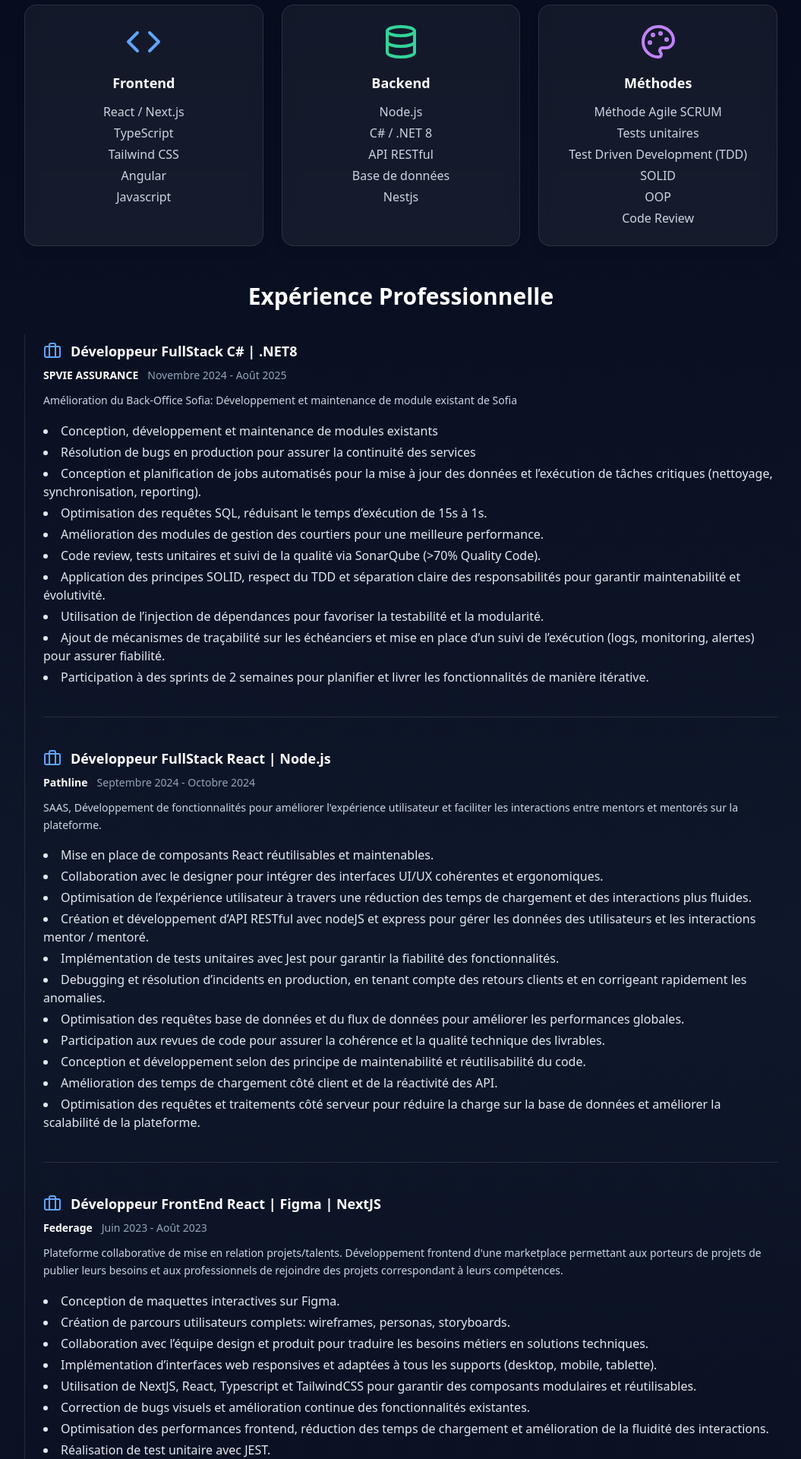
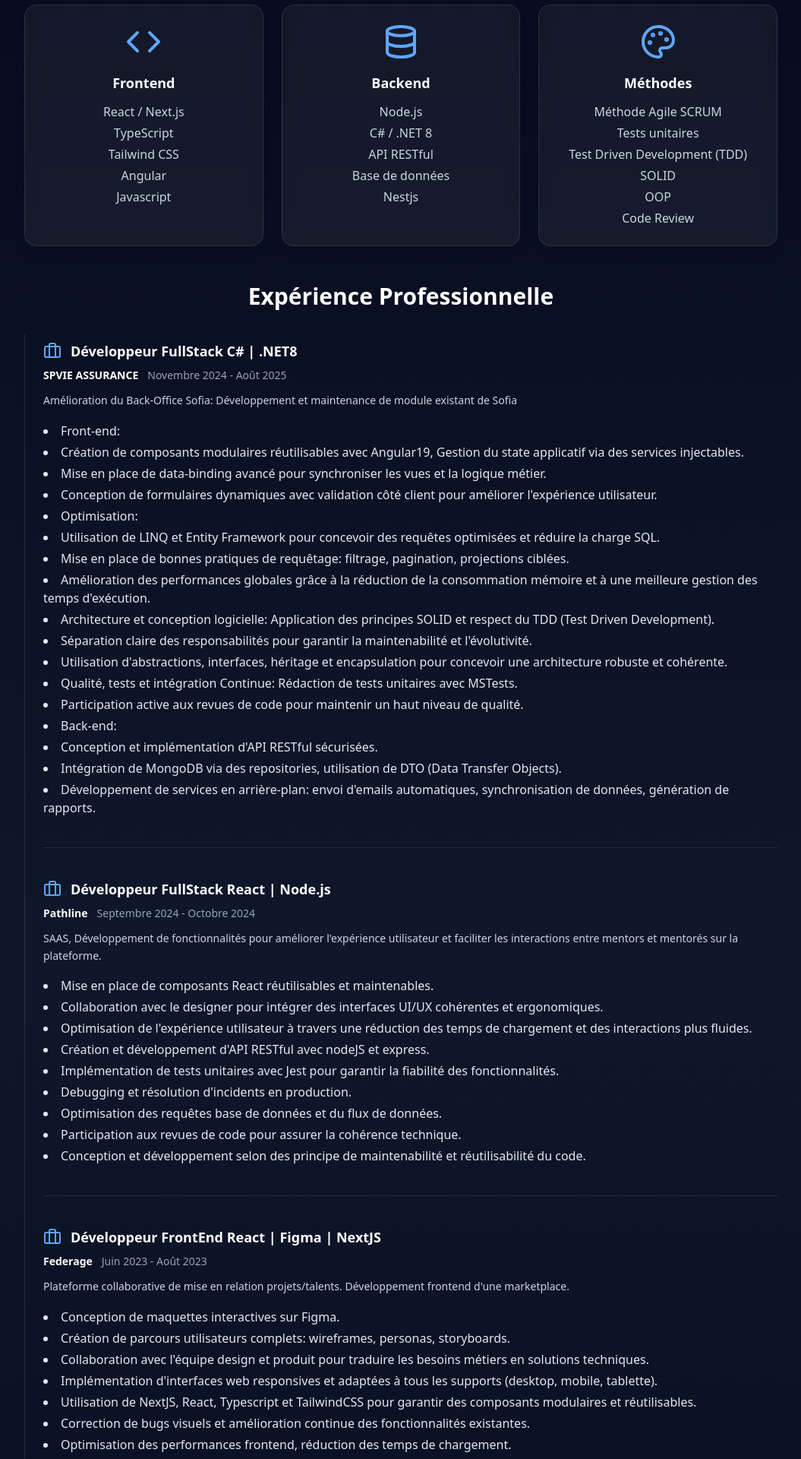
Before and after one commit to stevenzab/portfolio, a Next.js app: page / in a window 1280 px wide. Shown: the part 800-2720 px from the top of the page at 76% size, without its empty margins (112-1167 px from the left). Built offline with nearby package versions, Linux system fonts and the light colour scheme.

Commit message:
[ADD] enhance HomePage with skills, experiences, and projects sections

```diff
--- a/pages/index.tsx
+++ b/pages/index.tsx
@@ -3,6 +3,117 @@ import Link from "next/link";
 import Head from "next/head";
 
 const HomePage = () => {
+
+  const skills = [
+    {
+      icon: Code,
+      title: "Frontend",
+      items: ["React / Next.js", "TypeScript", "Tailwind CSS", "Angular", "Javascript"]
+    },
+    {
+      icon: Database,
+      title: "Backend",
+      items: ["Node.js", "C# / .NET 8", "API RESTful", "Base de données", "Nestjs"]
+    },
+    {
+      icon: Palette,
+      title: "Méthodes",
+      items: ["Méthode Agile SCRUM", "Tests unitaires", "Test Driven Development (TDD)", "SOLID", "OOP", "Code Review"]
+    }
+  ];
+
+  const experiences = [
+    {
+      title: "Développeur FullStack C# | .NET8",
+      company: "SPVIE ASSURANCE",
+      period: "Novembre 2024 - Août 2025",
+      description: "Amélioration du Back-Office Sofia: Développement et maintenance de module existant de Sofia",
+      details: [
+        "Front-end:",
+        "Création de composants modulaires réutilisables avec Angular19, Gestion du state applicatif via des services injectables.",
+        "Mise en place de data-binding avancé pour synchroniser les vues et la logique métier.",
+        "Conception de formulaires dynamiques avec validation côté client pour améliorer l'expérience utilisateur.",
+        "Optimisation:",
+        "Utilisation de LINQ et Entity Framework pour concevoir des requêtes optimisées et réduire la charge SQL.",
+        "Mise en place de bonnes pratiques de requêtage: filtrage, pagination, projections ciblées.",
+        "Amélioration des performances globales grâce à la réduction de la consommation mémoire et à une meilleure gestion des temps d'exécution.",
+        "Architecture et conception logicielle: Application des principes SOLID et respect du TDD (Test Driven Development).",
+        "Séparation claire des responsabilités pour garantir la maintenabilité et l'évolutivité.",
+        "Utilisation d'abstractions, interfaces, héritage et encapsulation pour concevoir une architecture robuste et cohérente.",
+        "Qualité, tests et intégration Continue: Rédaction de tests unitaires avec MSTests.",
+        "Participation active aux revues de code pour maintenir un haut niveau de qualité.",
+        "Back-end:",
+        "Conception et implémentation d'API RESTful sécurisées.",
+        "Intégration de MongoDB via des repositories, utilisation de DTO (Data Transfer Objects).",
+        "Développement de services en arrière-plan: envoi d'emails automatiques, synchronisation de données, génération de rapports."
+      ]
+    },
+    {
+      title: "Développeur FullStack React | Node.js",
+      company: "Pathline",
+      period: "Septembre 2024 - Octobre 2024",
+      description: "SAAS, Développement de fonctionnalités pour améliorer l'expérience utilisateur et faciliter les interactions entre mentors et mentorés sur la plateforme.",
+      details: [
+        "Mise en place de composants React réutilisables et maintenables.",
+        "Collaboration avec le designer pour intégrer des interfaces UI/UX cohérentes et ergonomiques.",
+        "Optimisation de l'expérience utilisateur à travers une réduction des temps de chargement et des interactions plus fluides.",
+        "Création et développement d'API RESTful avec nodeJS et express.",
+        "Implémentation de tests unitaires avec Jest pour garantir la fiabilité des fonctionnalités.",
+        "Debugging et résolution d'incidents en production.",
+        "Optimisation des requêtes base de données et du flux de données.",
+        "Participation aux revues de code pour assurer la cohérence technique.",
+        "Conception et développement selon des principe de maintenabilité et réutilisabilité du code."
+      ]
+    },
+    {
+      title: "Développeur FrontEnd React | Figma | NextJS",
+      company: "Federage",
+      period: "Juin 2023 - Août 2023",
+      description: "Plateforme collaborative de mise en relation projets/talents. Développement frontend d'une marketplace.",
+      details: [
+        "Conception de maquettes interactives sur Figma.",
+        "Création de parcours utilisateurs complets: wireframes, personas, storyboards.",
+        "Collaboration avec l'équipe design et produit pour traduire les besoins métiers en solutions techniques.",
+        "Implémentation d'interfaces web responsives et adaptées à tous les supports (desktop, mobile, tablette).",
+        "Utilisation de NextJS, React, Typescript et TailwindCSS pour garantir des composants modulaires et réutilisables.",
+        "Correction de bugs visuels et amélioration continue des fonctionnalités existantes.",
+        "Optimisation des performances frontend, réduction des temps de chargement.",
+        "Réalisation de test unitaire avec JEST.",
+        "Implémentation de routes RESTful avec Drupal."
+      ]
+    },
+    {
+      title: "Développeur FullStack C# | ASP.NET MVC",
+      company: "SPVIE ASSURANCE",
+      period: "Août 2021 - Décembre 2021",
+      description: "Outil d'analyse des contributions développeurs, développement d'une application interne.",
+      details: [
+        "Refactorisation: simplification et optimisation du code.",
+        "Développement de nouvelles fonctionnalités pour améliorer l'expérience utilisateur.",
+        "Documentation: création de documents techniques pour faciliter la maintenance.",
+        "Linq: utilisation de Linq pour simplifier les requêtes de données.",
+        "Réalisation de tests unitaires avec MSTest pour assurer la fiabilité du code."
+      ]
+    }
+  ];
+
+  const projects = [
+    {
+      title: "Portfolio Personnel",
+      description: "Site vitrine développé avec Next.js et Tailwind CSS",
+      gradient: "from-blue-500 to-purple-600",
+      icon: Code,
+      tags: ["Next.js", "TypeScript", "Tailwind", "React"]
+    },
+    {
+      title: "Application Web SPVIE ASSURANCE (SOFIA)",
+      description: "Développement d'APIs RESTful en méthode Agile",
+      gradient: "from-green-500 to-teal-600",
+      icon: Database,
+      tags: ["C#", ".NET 8", "API REST", "Angular", "MongoDB", "Typescript", "SQL", "OOP"]
+    }
+  ];
+
   return (
     <>
       <Head>
@@ -13,7 +124,7 @@ const HomePage = () => {
 
         {/* Open Graph / Facebook */}
         <meta property="og:type" content="website" />
-        <meta property="og:url" content="https://portfolio-uk7m-stevenzabs-projects.vercel.app/" />
+        <meta property="og:url" content="https://stevenzab.com" />
         <meta property="og:title" content="Steven ZABANDITH - Développeur FullStack" />
         <meta property="og:description" content="Développeur FullStack spécialisé en React, Next.js, TypeScript et .NET 8" />
 
@@ -22,7 +133,7 @@ const HomePage = () => {
         <meta name="twitter:title" content="Steven ZABANDITH - Développeur FullStack" />
         <meta name="twitter:description" content="Développeur FullStack spécialisé en React, Next.js et .NET" />
 
-        <link rel="canonical" href="https://portfolio-uk7m-stevenzabs-projects.vercel.app/" />
+        <link rel="canonical" href="https://stevenzab.com" />
 
         {/* Schema.org JSON-LD */}
         <script
@@ -33,7 +144,7 @@ const HomePage = () => {
               "@type": "Person",
               "name": "Steven ZABANDITH",
               "jobTitle": "Développeur FullStack",
-              "url": "https://portfolio-uk7m-stevenzabs-projects.vercel.app",
+              "url": "https://stevenzab.com",
               "sameAs": [
                 "https://github.com/stevenzab",
                 "https://www.linkedin.com/in/stevenzab/"
@@ -95,212 +206,71 @@ const HomePage = () => {
       <section className="mb-12">
         <h2 className="text-3xl font-bold mb-8 text-center text-white">Mes Compétences</h2>
         <div className="grid grid-cols-1 md:grid-cols-3 gap-6">
-          <div className="rounded-2xl p-6 text-center bg-white/5 backdrop-blur border border-white/10 shadow-lg hover:shadow-xl transition transform-gpu hover:-translate-y-1 hover:scale-[1.01]">
-            <Code className="w-12 h-12 text-blue-400 mx-auto mb-4" />
-            <h3 className="font-bold text-lg mb-3 text-white">Frontend</h3>
+          {skills.map((skill) => {
+            const Icon = skill.icon;
+            return (
+              <div key={skill.title} className="rounded-2xl p-6 text-center bg-white/5 backdrop-blur border border-white/10 shadow-lg hover:shadow-xl transition transform-gpu hover:-translate-y-1 hover:scale-[1.01]">
+                <Icon className="w-12 h-12 text-blue-400 mx-auto mb-4" />
+                <h3 className="font-bold text-lg mb-3 text-white">{skill.title}</h3>
                 <ul className="text-slate-300 space-y-1">
-              <li>React / Next.js</li>
-              <li>TypeScript</li>
-              <li>Tailwind CSS</li>
-              <li>Angular</li>
-              <li>Javascript</li>
+                  {skill.items.map((item) => (
+                    <li key={item}>{item}</li>
+                  ))}
                 </ul>
               </div>
-          <div className="rounded-2xl p-6 text-center bg-white/5 backdrop-blur border border-white/10 shadow-lg hover:shadow-xl transition transform-gpu hover:-translate-y-1 hover:scale-[1.01]">
-            <Database className="w-12 h-12 text-emerald-400 mx-auto mb-4" />
-            <h3 className="font-bold text-lg mb-3 text-white">Backend</h3>
-            <ul className="text-slate-300 space-y-1">
-              <li>Node.js</li>
-              <li>C# / .NET 8</li>
-              <li>API RESTful</li>
-              <li>Base de données</li>
-              <li>Nestjs</li>
-            </ul>
-          </div>
-          <div className="rounded-2xl p-6 text-center bg-white/5 backdrop-blur border border-white/10 shadow-lg hover:shadow-xl transition transform-gpu hover:-translate-y-1 hover:scale-[1.01]">
-            <Palette className="w-12 h-12 text-purple-400 mx-auto mb-4" />
-            <h3 className="font-bold text-lg mb-3 text-white">Méthodes</h3>
-            <ul className="text-slate-300 space-y-1">
-              <li>Méthode Agile SCRUM</li>
-              <li>Tests unitaires</li>
-              <li>Test Driven Development (TDD)</li>
-              <li>SOLID</li>
-              <li>OOP</li>
-              <li>Code Review</li>
-            </ul>
-          </div>
+            );
+          })}
         </div>
       </section>
       {/* Expérience Professionnelle */}
       <section className="mb-12">
         <h2 className="text-3xl font-bold mb-8 text-center text-white">Expérience Professionnelle</h2>
         <div className="relative pl-6 border-l border-white/10 space-y-8">
-          <div className="relative pb-8 border-b border-white/10">
+          {experiences.map((exp, index) => (
+            <div key={index} className={`relative pb-8 ${index !== experiences.length - 1 ? 'border-b border-white/10' : ''}`}>
               <div className="py-2">
                 <div className="flex items-center gap-3 mb-2">
                   <Briefcase className="w-6 h-6 text-blue-400" />
-                <h3 className="font-bold text-lg text-white">
-                  Développeur FullStack C# | .NET8
-                </h3>
+                  <h3 className="font-bold text-lg text-white">{exp.title}</h3>
                 </div>
                 <div className="mb-3 flex flex-wrap items-center gap-3 text-sm">
-                <span className="text-white font-semibold">SPVIE ASSURANCE</span>
-                <span className="text-slate-400">Novembre 2024 - Août 2025</span>
+                  <span className="text-white font-semibold">{exp.company}</span>
+                  <span className="text-slate-400">{exp.period}</span>
                 </div>
-              <p className="text-slate-300 text-sm mb-4 leading-relaxed">
-                Amélioration du Back-Office Sofia: Développement et maintenance de module existant de Sofia
-              </p>
+                <p className="text-slate-300 text-sm mb-4 leading-relaxed">{exp.description}</p>
                 <ul className="list-disc list-inside text-slate-200 mt-3 space-y-1">
-                <li>Conception, développement et maintenance de modules existants</li>
-                <li>Résolution de bugs en production pour assurer la continuité des services</li>
-                <li>Conception et planification de jobs automatisés pour la mise à jour des données et l’exécution de tâches critiques (nettoyage, synchronisation, reporting).</li>
-                <li>Optimisation des requêtes SQL, réduisant le temps d’exécution de 15s à 1s.</li>
-                <li>Amélioration des modules de gestion des courtiers pour une meilleure performance.</li>
-                <li>Code review, tests unitaires et suivi de la qualité via SonarQube (&gt;70% Quality Code).</li>
-                <li>Application des principes SOLID, respect du TDD et séparation claire des responsabilités pour garantir maintenabilité et évolutivité.</li>
-                <li>Utilisation de l’injection de dépendances pour favoriser la testabilité et la modularité.</li>
-                <li>Ajout de mécanismes de traçabilité sur les échéanciers et mise en place d’un suivi de l’exécution (logs, monitoring, alertes) pour assurer fiabilité.</li>
-                <li>Participation à des sprints de 2 semaines pour planifier et livrer les fonctionnalités de manière itérative.</li>
+                  {exp.details.map((detail, idx) => (
+                    <li key={idx}>{detail}</li>
+                  ))}
                 </ul>
               </div>
             </div>
-
-          <div className="relative pb-8 border-b border-white/10">
-            <div className="py-2">
-              <div className="flex items-center gap-3 mb-2">
-                <Briefcase className="w-6 h-6 text-blue-400" />
-                <h3 className="font-bold text-lg text-white">
-                  Développeur FullStack React | Node.js
-                </h3>
-              </div>
-              <div className="mb-3 flex flex-wrap items-center gap-3 text-sm">
-                <span className="text-white font-semibold">Pathline</span>
-                <span className="text-slate-400">Septembre 2024 - Octobre 2024</span>
-              </div>
-              <p className="text-slate-300 text-sm mb-4 leading-relaxed">
-                SAAS, Développement de fonctionnalités pour améliorer l'expérience utilisateur et faciliter les interactions entre mentors et mentorés sur la plateforme.
-              </p>
-              <ul className="list-disc list-inside text-slate-200 mt-3 space-y-1">
-                <li>Mise en place de composants React réutilisables et maintenables.</li>
-                <li>Collaboration avec le designer pour intégrer des interfaces UI/UX cohérentes et ergonomiques.</li>
-                <li>Optimisation de l’expérience utilisateur à travers une réduction des temps de chargement et des interactions plus fluides.</li>
-                <li>Création et développement d’API RESTful avec nodeJS et express pour gérer les données des utilisateurs et les interactions mentor / mentoré.</li>
-                <li>Implémentation de tests unitaires avec Jest pour garantir la fiabilité des fonctionnalités.</li>
-                <li>Debugging et résolution d’incidents en production, en tenant compte des retours clients et en corrigeant rapidement les anomalies.</li>
-                <li>Optimisation des requêtes base de données et du flux de données pour améliorer les performances globales.</li>
-                <li>Participation aux revues de code pour assurer la cohérence et la qualité technique des livrables.</li>
-                <li>Conception et développement selon des principe de maintenabilité et réutilisabilité du code.</li>
-                <li>Amélioration des temps de chargement côté client et de la réactivité des API.</li>
-                <li>Optimisation des requêtes et traitements côté serveur pour réduire la charge sur la base de données et améliorer la scalabilité de la plateforme.</li>
-              </ul>
-            </div>
-          </div>
-
-          <div className="relative pb-8 border-b border-white/10">
-            <div className="py-2">
-              <div className="flex items-center gap-3 mb-2">
-                <Briefcase className="w-6 h-6 text-blue-400" />
-                <h3 className="font-bold text-lg text-white">
-                  Développeur FrontEnd React | Figma | NextJS
-                </h3>
-              </div>
-              <div className="mb-3 flex flex-wrap items-center gap-3 text-sm">
-                <span className="text-white font-semibold">Federage</span>
-                <span className="text-slate-400">Juin 2023 - Août 2023</span>
-              </div>
-
-              <p className="text-slate-300 text-sm mb-4 leading-relaxed">
-                Plateforme collaborative de mise en relation projets/talents. Développement frontend d'une
-                marketplace permettant aux porteurs de projets de publier leurs besoins et aux professionnels
-                de rejoindre des projets correspondant à leurs compétences.
-              </p>
-              <ul className="list-disc list-inside text-slate-200 mt-3 space-y-1">
-                <li>Conception de maquettes interactives sur Figma.</li>
-                <li>Création de parcours utilisateurs complets: wireframes, personas, storyboards.</li>
-                <li>Collaboration avec l’équipe design et produit pour traduire les besoins métiers en solutions techniques.</li>
-                <li>Implémentation d’interfaces web responsives et adaptées à tous les supports (desktop, mobile, tablette).</li>
-                <li>Utilisation de NextJS, React, Typescript et TailwindCSS pour garantir des composants modulaires et réutilisables.</li>
-                <li>Correction de bugs visuels et amélioration continue des fonctionnalités existantes.</li>
-                <li>Optimisation des performances frontend, réduction des temps de chargement et amélioration de la fluidité des interactions.</li>
-                <li>Réalisation de test unitaire avec JEST.</li>
-                <li>Implémentation de routes RESTful avec Drupal.</li>
-              </ul>
-            </div>
-          </div>
-
-          <div className="relative">
-            <div className="py-2">
-              <div className="flex items-center gap-3 mb-2">
-                <Briefcase className="w-6 h-6 text-blue-400" />
-                <h3 className="font-bold text-lg text-white">
-                  Développeur FullStack C# | ASP.NET MVC
-                </h3>
-              </div>
-              <div className="mb-3 flex flex-wrap items-center gap-3 text-sm">
-                <span className="text-white font-semibold">SPVIE ASSURANCE</span>
-                <span className="text-slate-400">Août 2021 - Décembre 2021</span>
-              </div>
-              <p className="text-slate-300 text-sm mb-4 leading-relaxed">
-                Outil d'analyse des contributions développeurs, développement d'une application interne permettant de visualiser et analyser l'activité de développement des équipes IT via les métriques de pull requests par repository et par développeur.
-                Refactorer le code et réaliser des tests unitaires
-              </p>
-              <ul className="list-disc list-inside text-slate-200 mt-3 space-y-1">
-                <li>Refactorisation: simplification et optimisation du code.</li>
-                <li>Développement de nouvelles fonctionnalités pour améliorer l'expérience utilisateur.</li>
-                <li>Documentation: création de documents techniques pour faciliter la maintenance.</li>
-                <li>Linq: utilisation de Linq pour simplifier les requêtes de données.</li>
-                <li>Réalisation de tests unitaires avec MSTest pour assurer la fiabilité du code.</li>
-              </ul>
-            </div>
-          </div>
+          ))}
         </div>
       </section>
       {/* Projets */}
       <section className="mb-12">
         <h2 className="text-3xl font-bold mb-8 text-center text-white">Projets Récents</h2>
         <div className="grid grid-cols-1 md:grid-cols-2 gap-6">
-          <div className="rounded-2xl overflow-hidden border border-white/10 bg-white/5 backdrop-blur shadow-lg hover:shadow-xl transition transform-gpu hover:-translate-y-1">
-            <div className="bg-gradient-to-r from-blue-500 to-purple-600 h-48 flex items-center justify-center">
-              <Code className="w-16 h-16 text-white" />
+          {projects.map((project, index) => {
+            const Icon = project.icon;
+            return (
+              <div key={index} className="rounded-2xl overflow-hidden border border-white/10 bg-white/5 backdrop-blur shadow-lg hover:shadow-xl transition transform-gpu hover:-translate-y-1">
+                <div className={`bg-gradient-to-r ${project.gradient} h-48 flex items-center justify-center`}>
+                  <Icon className="w-16 h-16 text-white" />
                 </div>
                 <div className="p-6">
-              <h3 className="font-bold text-xl mb-2 text-white">Portfolio Personnel</h3>
-              <p className="text-slate-300 mb-4">Site vitrine développé avec Next.js et Tailwind CSS</p>
+                  <h3 className="font-bold text-xl mb-2 text-white">{project.title}</h3>
+                  <p className="text-slate-300 mb-4">{project.description}</p>
                   <div className="flex flex-wrap gap-2 mb-4">
-                <span className="bg-blue-500/20 text-blue-200 px-3 py-1 rounded-full text-sm">Next.js</span>
-                <span className="bg-emerald-500/20 text-emerald-200 px-3 py-1 rounded-full text-sm">TypeScript</span>
-                <span className="bg-purple-500/20 text-purple-200 px-3 py-1 rounded-full text-sm">Tailwind</span>
-                <span className="bg-white/10 text-slate-200 px-3 py-1 rounded-full text-sm">React</span>
-              </div>
-              {/* <div className="flex gap-3">
-                <button className="text-blue-600 hover:text-blue-800 font-semibold">Voir le code</button>
-                <button className="text-blue-600 hover:text-blue-800 font-semibold">Démo live</button>
-              </div> */}
+                    {project.tags.map((tag, tagIdx) => (
+                      <span key={tagIdx} className="bg-blue-500/20 text-blue-200 px-3 py-1 rounded-full text-sm">{tag}</span>
+                    ))}
                   </div>
                 </div>
-
-          <div className="rounded-2xl overflow-hidden border border-white/10 bg-white/5 backdrop-blur shadow-lg hover:shadow-xl transition transform-gpu hover:-translate-y-1">
-            <div className="bg-gradient-to-r from-green-500 to-teal-600 h-48 flex items-center justify-center">
-              <Database className="w-16 h-16 text-white" />
               </div>
-            <div className="p-6">
-              <h3 className="font-bold text-xl mb-2 text-white">Application Web SPVIE ASSURANCE (SOFIA)</h3>
-              <p className="text-slate-300 mb-4">Développement d'APIs RESTful en méthode Agile</p>
-              <div className="flex flex-wrap gap-2 mb-4">
-                <span className="bg-blue-500/20 text-blue-200 px-3 py-1 rounded-full text-sm">C#</span>
-                <span className="bg-emerald-500/20 text-emerald-200 px-3 py-1 rounded-full text-sm">.NET 8</span>
-                <span className="bg-orange-500/20 text-orange-200 px-3 py-1 rounded-full text-sm">API REST</span>
-                <span className="bg-purple-500/20 text-purple-200 px-3 py-1 rounded-full text-sm">Angular</span>
-                <span className="bg-teal-500/20 text-teal-200 px-3 py-1 rounded-full text-sm">MongoDB</span>
-                <span className="bg-white/10 text-slate-200 px-3 py-1 rounded-full text-sm">Typescript</span>
-                <span className="bg-blue-500/20 text-blue-200 px-3 py-1 rounded-full text-sm">SQL</span>
-                <span className="bg-white/10 text-slate-200 px-3 py-1 rounded-full text-sm">OOP</span>
-              </div>
-              {/* <div className="flex gap-3">
-                <button className="text-gray-400 cursor-not-allowed font-semibold">Projet privé</button>
-              </div> */}
-            </div>
-          </div>
+            );
+          })}
         </div>
       </section>
 
```
Lines whose indentation alone changed are shown as unchanged.
